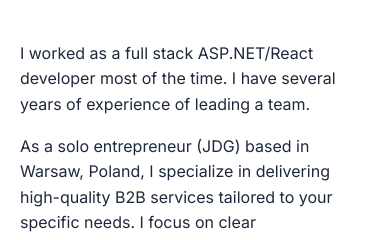
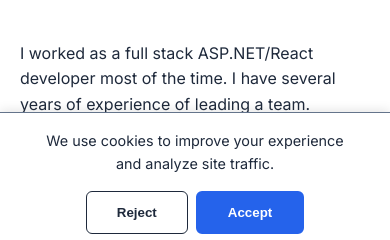
Before and after one commit to DzmitryDanilovich/DzmitryDanilovich.github.io, a plain HTML site: page index.html in a window 390 px wide. Shown: the part 594-834 px from the top of the page. Drawn offline with Linux system fonts and the light colour scheme.

Commit message:
Add Google analytics

```diff
--- a/assets/css/style.css
+++ b/assets/css/style.css
@@ -403,7 +403,57 @@ ul {
     margin-bottom: 0;
 }
 
-/* Responsive */
+/* Cookie Banner */
+.cookie-banner {
+    position: fixed;
+    bottom: 0;
+    left: 0;
+    width: 100%;
+    background-color: var(--surface-color);
+    box-shadow: 0 -2px 10px rgba(0, 0, 0, 0.1);
+    padding: 1rem;
+    z-index: 1000;
+    transform: translateY(0);
+    transition: transform 0.3s ease-in-out;
+    border-top: 1px solid var(--secondary-color);
+}
+
+.cookie-banner.hidden {
+    transform: translateY(100%);
+}
+
+.cookie-content {
+    max-width: var(--max-width);
+    margin: 0 auto;
+    display: flex;
+    justify-content: space-between;
+    align-items: center;
+    gap: 1rem;
+    padding: 0 2rem;
+}
+
+.cookie-content p {
+    margin: 0;
+    font-size: 0.9rem;
+    color: var(--text-color);
+    flex: 1;
+}
+
+.cookie-buttons {
+    display: flex;
+    gap: 0.5rem;
+}
+
+.btn-secondary {
+    background-color: transparent;
+    border: 1px solid var(--text-color);
+    color: var(--text-color);
+}
+
+.btn-secondary:hover {
+    background-color: var(--bg-light);
+}
+
 @media (max-width: 768px) {
     .logo {
         font-size: 1.1rem;
@@ -470,4 +520,15 @@ ul {
     .btn-secondary {
         margin-left: 0;
     }
+
+    .cookie-content {
+        flex-direction: column;
+        text-align: center;
+        padding: 0 1rem;
+    }
+
+    .cookie-buttons {
+        width: 100%;
+        justify-content: center;
+    }
 }
--- a/assets/js/script.js
+++ b/assets/js/script.js
@@ -33,6 +33,11 @@ document.addEventListener('DOMContentLoaded', () => {
             },
             footer: {
                 rights: "All rights reserved."
+            },
+            cookies: {
+                text: "We use cookies to improve your experience and analyze site traffic.",
+                accept: "Accept",
+                reject: "Reject"
             }
         },
         pl: {
@@ -67,6 +72,11 @@ document.addEventListener('DOMContentLoaded', () => {
             },
             footer: {
                 rights: "Wszelkie prawa zastrzeżone."
+            },
+            cookies: {
+                text: "Używamy plików cookie, aby poprawić jakość korzystania z serwisu i analizować ruch na stronie.",
+                accept: "Akceptuj",
+                reject: "Odrzuć"
             }
         }
     };
@@ -199,4 +209,41 @@ document.addEventListener('DOMContentLoaded', () => {
             }
         });
     });
+
+    // Cookie Consent Logic
+    const cookieBanner = document.getElementById('cookie-banner');
+    const acceptCookiesBtn = document.getElementById('accept-cookies');
+    const rejectCookiesBtn = document.getElementById('reject-cookies');
+
+    function updateGAConsent(granted) {
+        if (typeof gtag === 'function') {
+            gtag('consent', 'update', {
+                'ad_storage': granted ? 'granted' : 'denied',
+                'analytics_storage': granted ? 'granted' : 'denied'
+            });
+        }
+    }
+
+    const savedConsent = localStorage.getItem('cookieConsent');
+
+    if (!savedConsent) {
+        // Show banner after a short delay
+        setTimeout(() => {
+            cookieBanner.classList.remove('hidden');
+        }, 1000);
+    } else if (savedConsent === 'granted' || savedConsent === 'true') {
+        updateGAConsent(true);
+    }
+
+    acceptCookiesBtn.addEventListener('click', () => {
+        localStorage.setItem('cookieConsent', 'granted');
+        updateGAConsent(true);
+        cookieBanner.classList.add('hidden');
+    });
+
+    rejectCookiesBtn.addEventListener('click', () => {
+        localStorage.setItem('cookieConsent', 'denied');
+        updateGAConsent(false);
+        cookieBanner.classList.add('hidden');
+    });
 });
--- a/index.html
+++ b/index.html
@@ -13,6 +13,23 @@
     <link rel="preconnect" href="https://fonts.gstatic.com" crossorigin>
     <link href="https://fonts.googleapis.com/css2?family=Inter:wght@300;400;600;700&display=swap" rel="stylesheet">
     <link rel="icon" href="assets/images/logo 64.png" type="image/png">
+
+    <!-- Google Analytics -->
+    <script async src="https://www.googletagmanager.com/gtag/js?id=G-Q1Q7Z4VTQY"></script>
+    <script>
+        window.dataLayer = window.dataLayer || [];
+        function gtag() { dataLayer.push(arguments); }
+
+        // Default to denied
+        gtag('consent', 'default', {
+            'ad_storage': 'denied',
+            'analytics_storage': 'denied'
+        });
+
+        gtag('js', new Date());
+        gtag('config', 'G-Q1Q7Z4VTQY');
+    </script>
+
     <script>
         (function () {
             const savedTheme = localStorage.getItem('theme');
@@ -142,6 +159,17 @@
         </div>
     </footer>
 
+    <!-- Cookie Consent Banner -->
+    <div id="cookie-banner" class="cookie-banner hidden">
+        <div class="cookie-content">
+            <p data-i18n="cookies.text">We use cookies to improve your experience and analyze site traffic.</p>
+            <div class="cookie-buttons">
+                <button id="reject-cookies" class="btn btn-secondary" data-i18n="cookies.reject">Reject</button>
+                <button id="accept-cookies" class="btn btn-primary" data-i18n="cookies.accept">Accept</button>
+            </div>
+        </div>
+    </div>
+
     <script src="assets/js/script.js"></script>
 </body>
 
```
